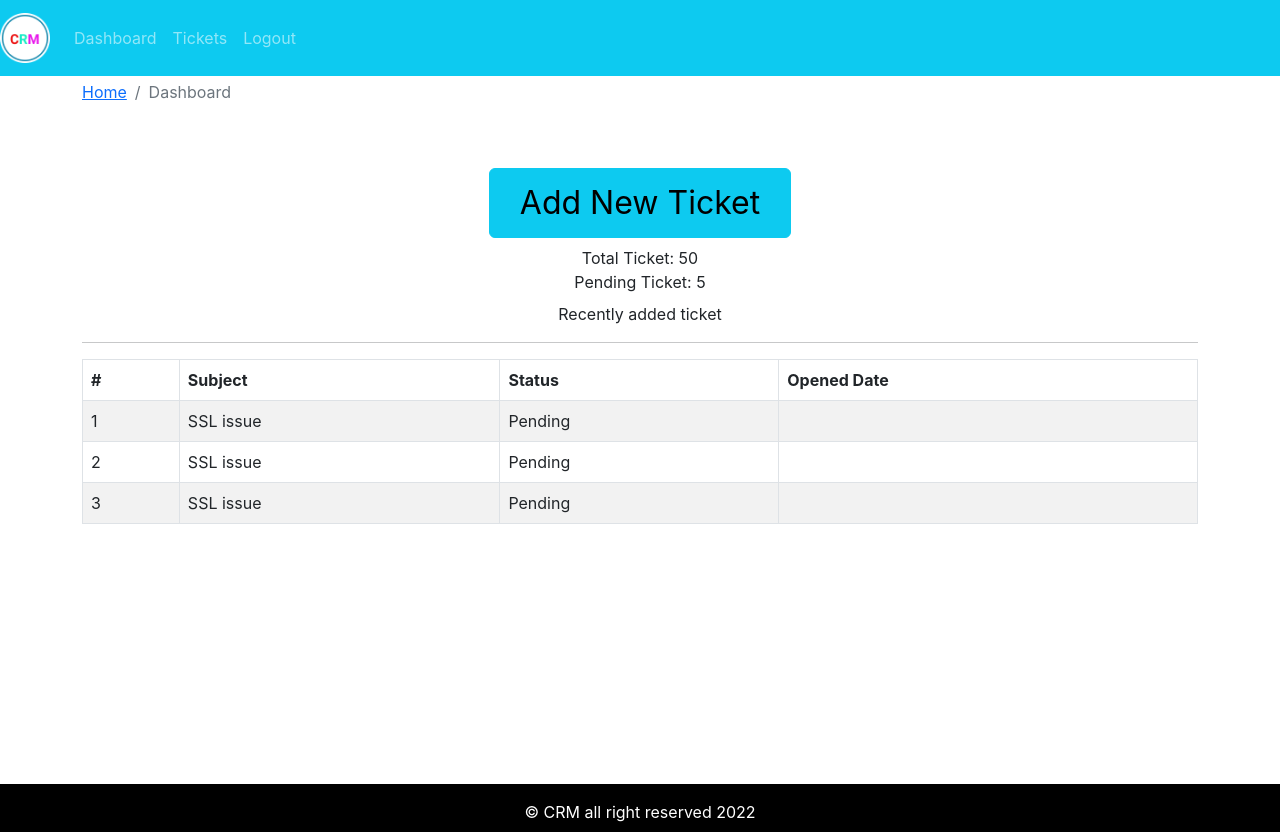
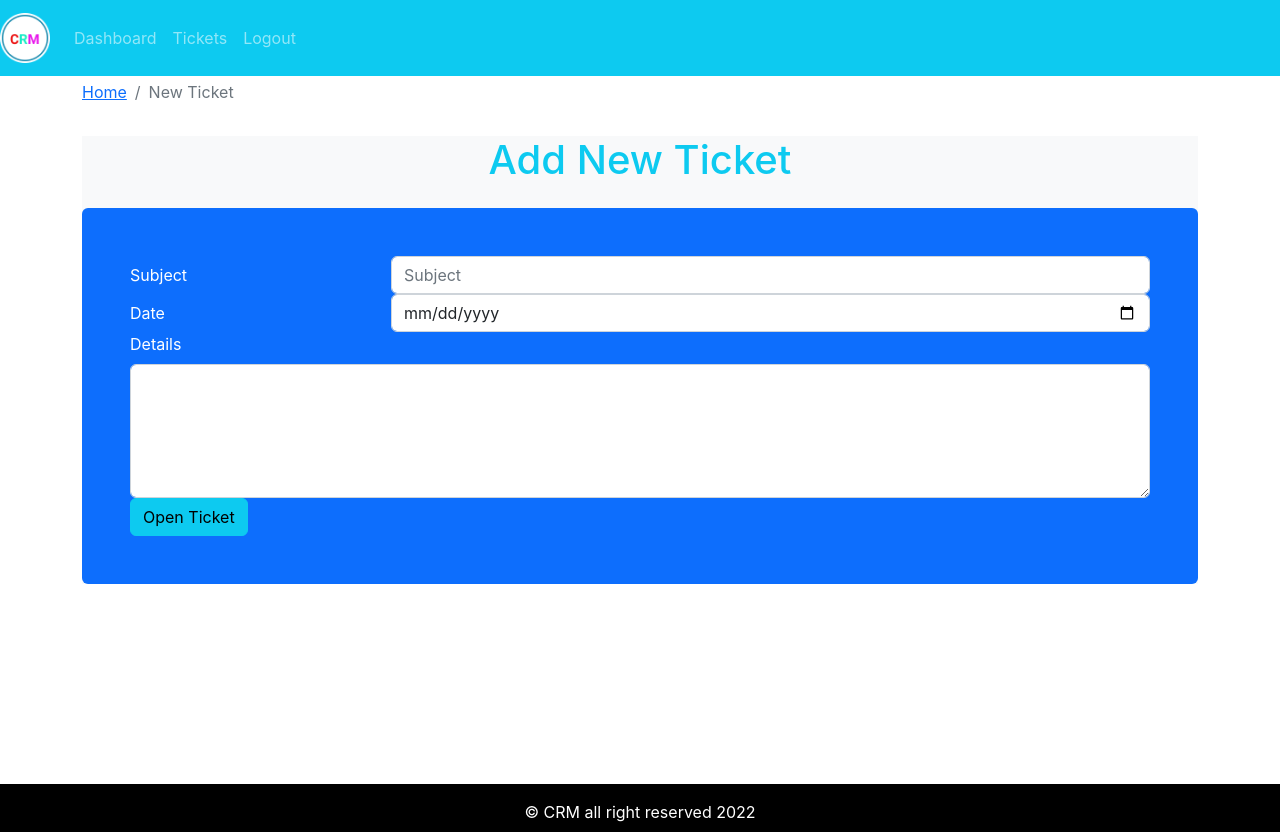
Before and after one commit to MangaldeepTripathi/crm-frontend, a React (Create React App) app: page / in a window 1280 px wide. Built offline with nearby package versions, Linux system fonts and the light colour scheme; the HTML template or start-up script is replaced by a standard one.

Commit message:
Add new ticket form added

```diff
--- a/src/App.js
+++ b/src/App.js
@@ -4,12 +4,14 @@ import { Button } from 'react-bootstrap';
 import Entry from './page/entry/Entry.page';
 import { DefaultLayout } from './layout/DefaultLayout';
 import { Dashboard } from './page/dashboard/Dashboard.page';
+import { AddTicket } from './page/new-ticket/AddTicket.page';
 function App() {
   return (
     <div className="App">
       {/* <Entry /> */}
       <DefaultLayout>
-        <Dashboard/>
+        {/* <Dashboard/> */}
+        <AddTicket />
       </DefaultLayout>
     </div>
   );
--- /dev/null
+++ b/src/components/add-ticket-form/AddTicketForm.comp.js
@@ -0,0 +1,70 @@
+import React from 'react'
+import { Form, Button, Row, Col } from 'react-bootstrap'
+import PropTypes from 'prop-types'
+
+export const AddTicketForm = ({ handleOnSubmit, handleOnChange, frmDataError,frmDt }) => {
+  console.log(frmDt);
+  return (
+    <div className=" bg-info mt-3 add-new-ticket bg-light">
+      <h1 className='text-info text-center'>Add New Ticket</h1>
+      <div className='mt-4 p-5 bg-primary text-white rounded'>
+        <Form autoComplete="off" onSubmit={handleOnSubmit}>
+          <Form.Group as={Row}>
+            <Form.Label column sm={3}>
+              Subject
+            </Form.Label>
+            <Col sm={9}>
+              <Form.Control
+                name="subject"
+                // minLength="3"
+                value={frmDt.subject}
+                maxLength="100"
+                onChange={handleOnChange}
+                placeholder="Subject"
+              />
+              <Form.Text className="text-danger">
+              {frmDataError.subject && "Subject is required!"}
+            </Form.Text>
+            </Col>
+          </Form.Group>
+          <Form.Group as={Row}>
+            <Form.Label column sm={3}>
+              Date
+            </Form.Label>
+            <Col sm={9}>
+              <Form.Control
+                type="date"
+                name="issueDate"
+                value={frmDt.issueDate}
+                onChange={handleOnChange}
+
+              />
+            </Col>
+          </Form.Group>
+          <Form.Group>
+            <Form.Label>Details</Form.Label>
+            <Form.Control
+              as="textarea"
+              name="detail"
+              value={frmDt.detail}
+              rows="5"
+              onChange={handleOnChange}
+
+            />
+          </Form.Group>
+
+          <Button type="submit" variant="info" block>
+            Open Ticket
+          </Button>
+        </Form>
+      </div>
+    </div>
+  )
+}
+
+AddTicketForm.propTypes = {
+  handleOnChange: PropTypes.func.isRequired,
+  handleOnSubmit: PropTypes.func.isRequired,
+  frmDt: PropTypes.object.isRequired,
+  frmDataError: PropTypes.object.isRequired
+};
--- /dev/null
+++ b/src/components/add-ticket-form/add-ticket-form.style.css
@@ -0,0 +1,7 @@
+.add-new-ticket {
+    background: white;
+    max-width: 550px;
+    margin-left: auto;
+    margin-right: auto;
+    box-shadow: 0px 0px 15px -5px black;
+  }
--- /dev/null
+++ b/src/page/new-ticket/AddTicket.page.js
@@ -0,0 +1,51 @@
+import React, { useEffect, useState } from 'react'
+import { Col, Container, Row } from 'react-bootstrap'
+import { AddTicketForm } from '../../components/add-ticket-form/AddTicketForm.comp'
+import { PageBreadcrumb } from '../../components/breadcrumb/PageBreadcrumb.comp'
+import { shortText } from '../../utils/validation'
+
+const initialFrmDt={
+  subject:"",
+  issueDate:"",
+  detail:""
+}
+const initialFrmError={
+  subject:false,
+  issueDate:false,
+  detail:false
+}
+export const AddTicket = () => {
+
+  const[frmData, setFrmData]=useState(initialFrmDt);
+  const[frmDataError, setFrmDataError]=useState(initialFrmError);
+  useEffect(() => {},[frmData,initialFrmError]);
+  const handleOnChange = (e) => {
+    const{name, value}=e.target;
+    //console.log(name, value);
+    setFrmData({
+      ...frmData,
+      [name]:value,
+    })
+  }
+ const handleOnSubmit= async (e)=>{
+  e.preventDefault();
+  setFrmDataError(initialFrmError);
+  const isSubjectValid= await shortText(frmData.subject);
+  setFrmDataError({...initialFrmError, subject:!isSubjectValid});
+  console.log("form submit request received");
+ }
+  return (
+    <Container>
+        <Row>
+            <Col>
+            <PageBreadcrumb page="New Ticket"/>
+            </Col>
+        </Row>
+        <Row>
+            <Col>
+            <AddTicketForm handleOnSubmit={handleOnSubmit} handleOnChange={handleOnChange} frmDt={frmData} frmDataError={frmDataError} />
+            </Col>
+        </Row>
+    </Container>
+  )
+}
--- /dev/null
+++ b/src/utils/validation.js
@@ -0,0 +1,3 @@
+export const shortText = (str) => {
+    return str.length >= 3 && str.length <= 100;
+};
```
